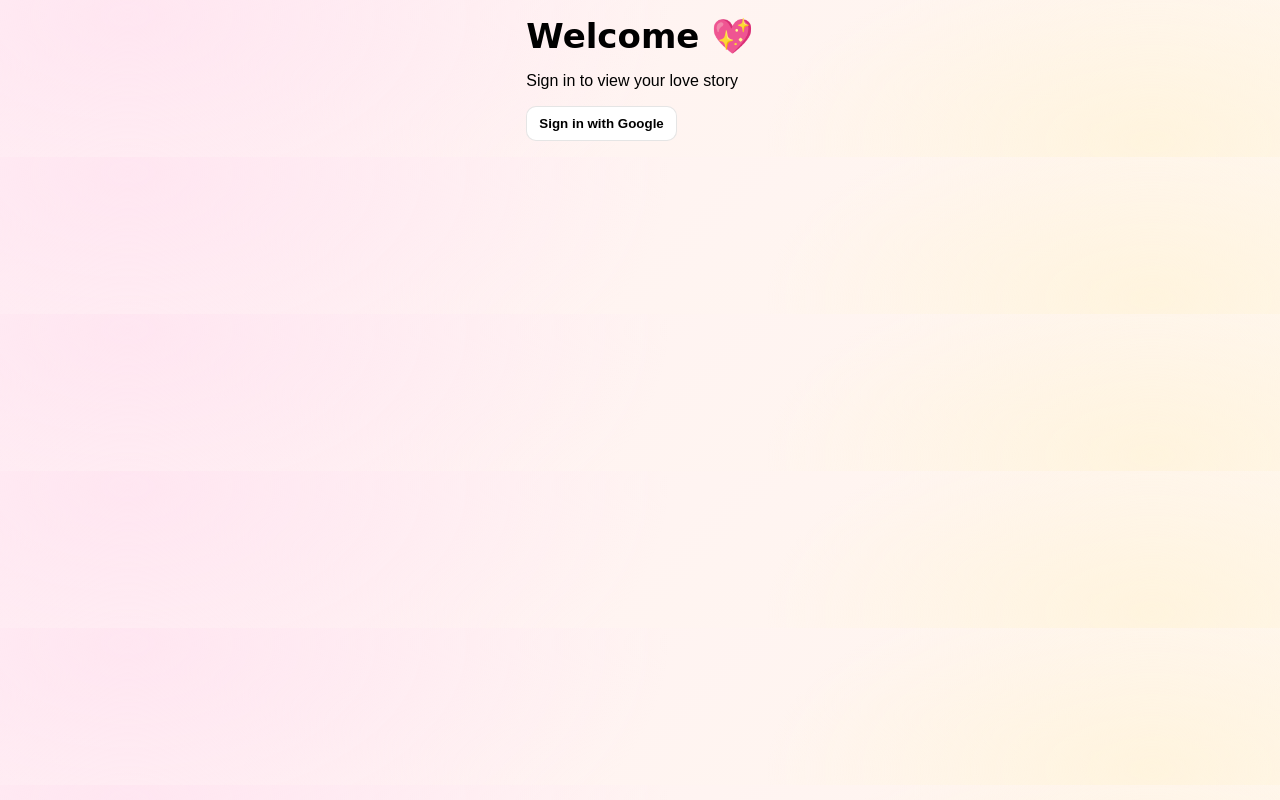
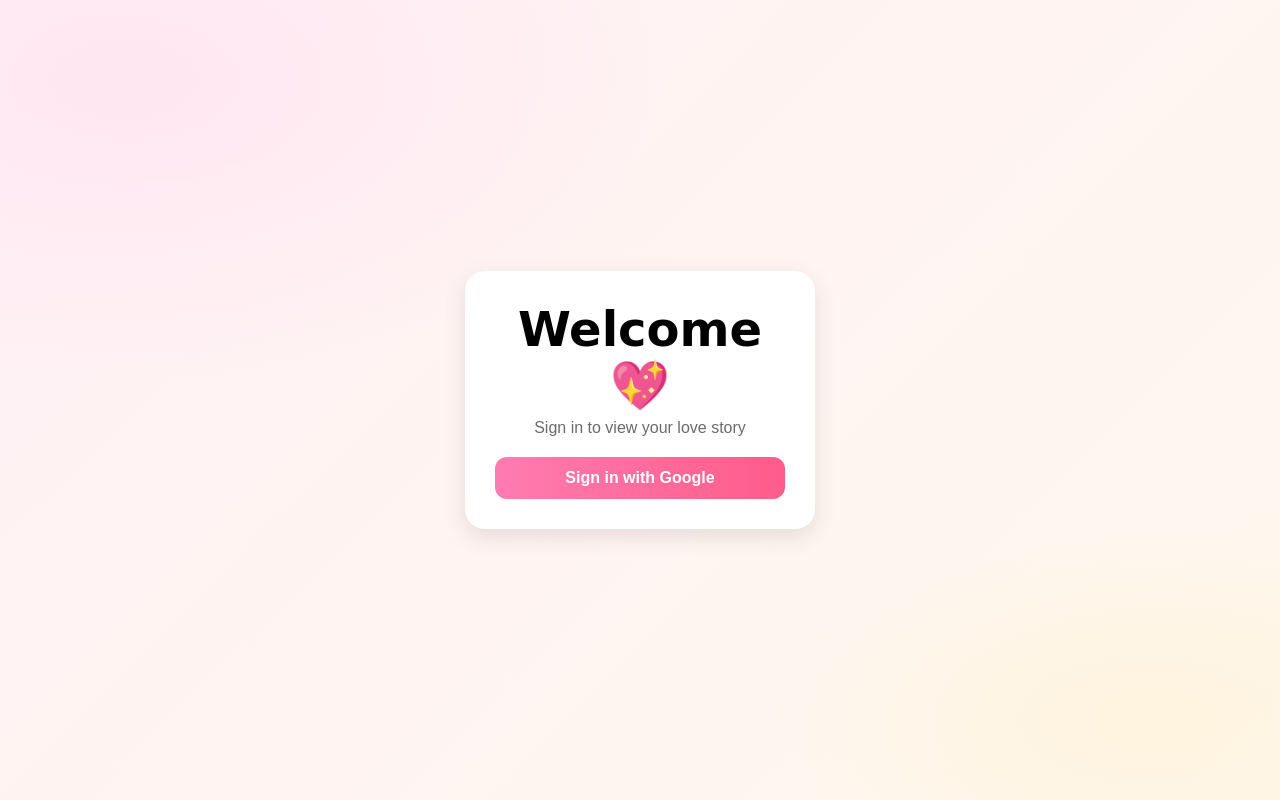
Before and after one commit to samantasumit441/Love-Timeline, a plain HTML site: page login.html in a window 1280 px wide. Drawn offline with Linux system fonts and the light colour scheme; no server answers.

Commit message:
Update style.css

```diff
--- a/style.css
+++ b/style.css
@@ -207,3 +207,50 @@ button.primary{
     order:-1;
   }
 }
+/* LOGIN PAGE */
+.login-body{
+  background:
+    radial-gradient(900px 500px at 10% 10%, #FFE6F1 0%, transparent 60%),
+    radial-gradient(700px 350px at 90% 90%, #FFF4DE 0%, transparent 55%),
+    linear-gradient(135deg,#FFF1F6,#FFF7ED);
+  display:flex;
+  justify-content:center;
+  align-items:center;
+  height:100vh;
+  margin:0;
+  padding:0;
+  font-family:'Poppins', sans-serif;
+}
+
+.login-container{
+  background:white;
+  padding:30px;
+  border-radius:20px;
+  box-shadow:0 8px 25px rgba(0,0,0,0.1);
+  text-align:center;
+  width:90%;
+  max-width:350px;
+}
+
+.login-title{
+  font-family:'Great Vibes', cursive;
+  font-size:48px;
+  margin:0;
+}
+
+.login-subtitle{
+  margin:5px 0 20px;
+  color:#6b6b6b;
+}
+
+.google-btn{
+  width:100%;
+  padding:12px;
+  background:linear-gradient(90deg,#FF7CB0,#FF5C8A);
+  border:none;
+  border-radius:12px;
+  color:white;
+  font-weight:600;
+  cursor:pointer;
+  font-size:16px;
+}
```
